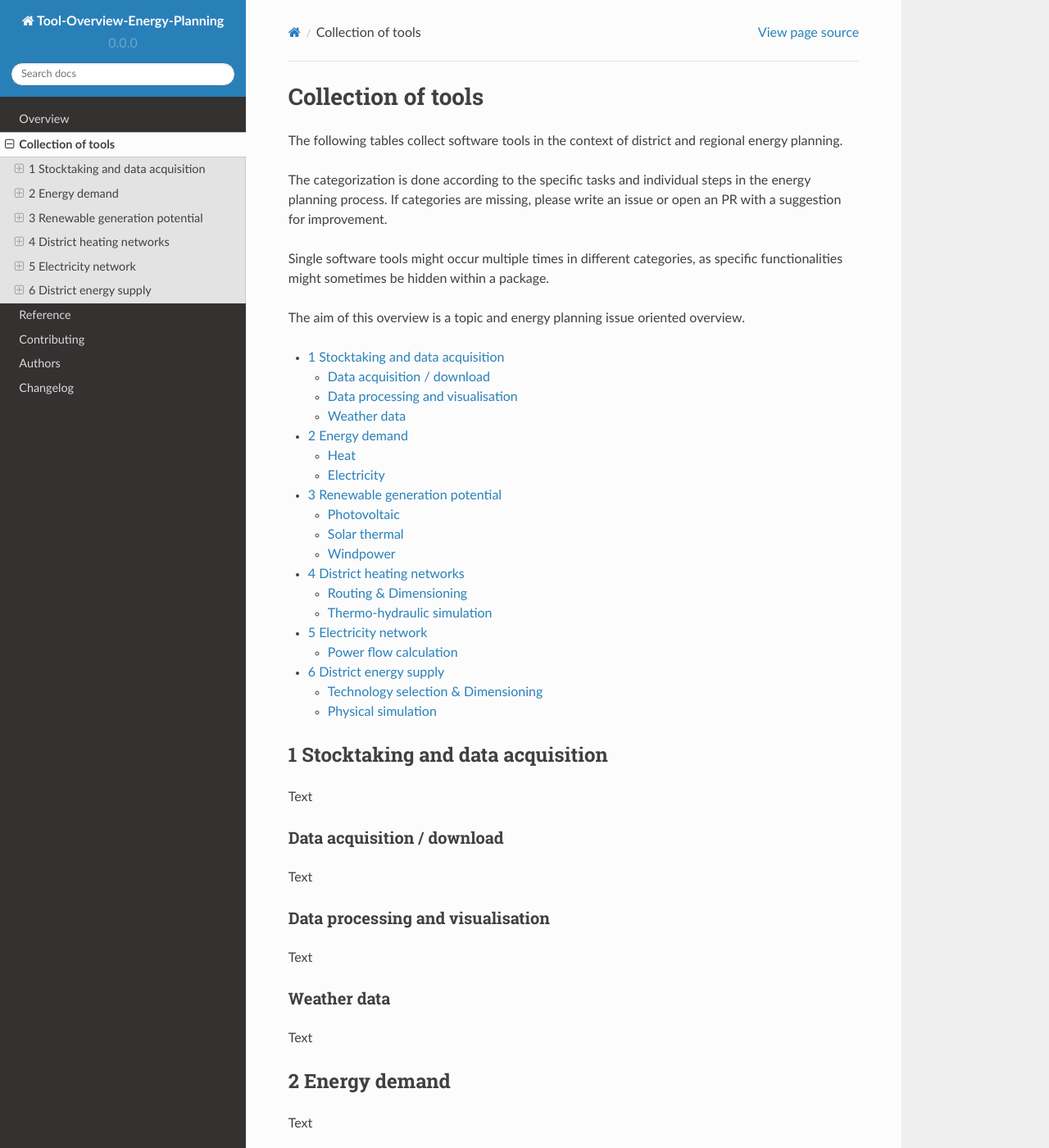
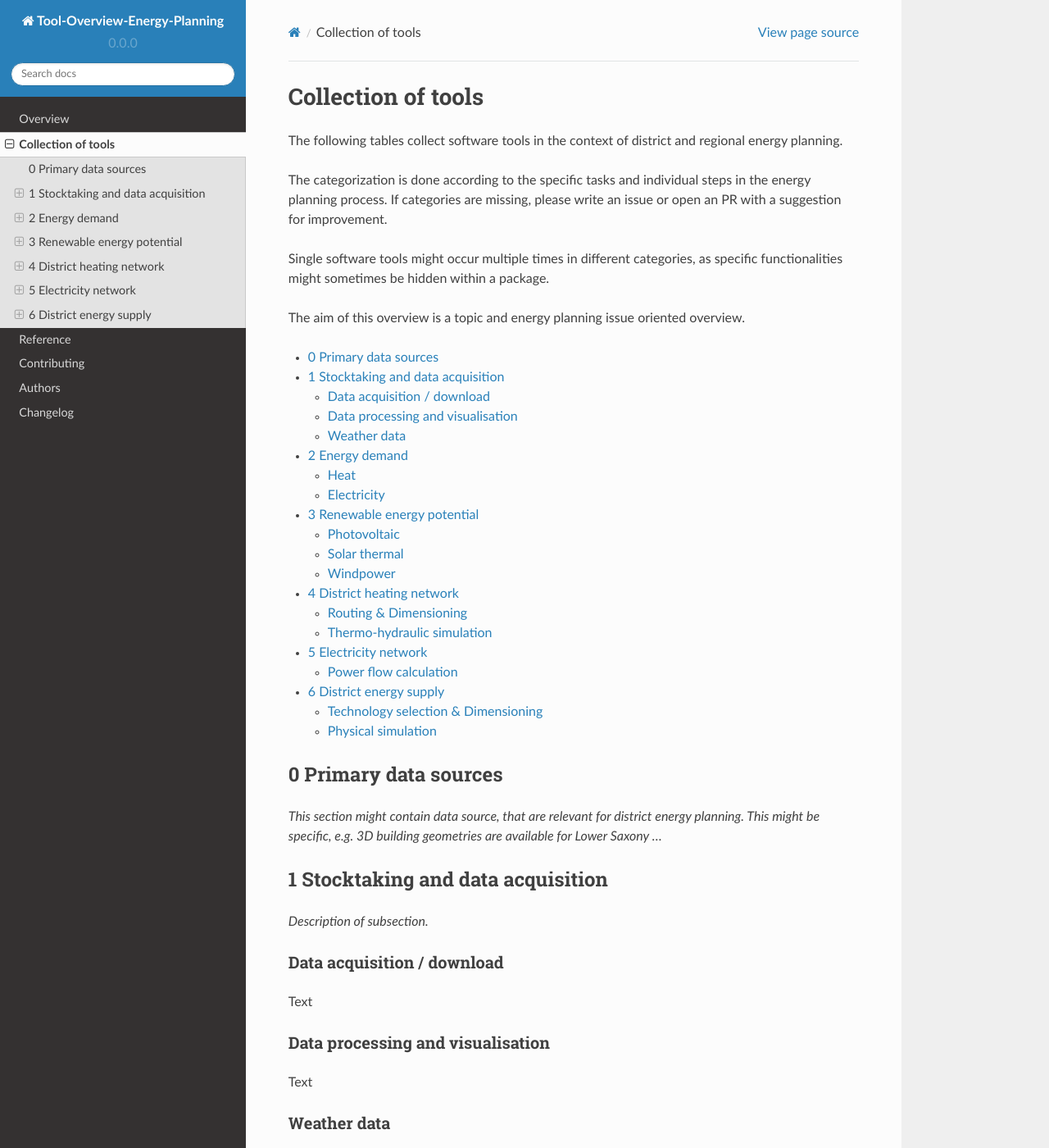
Before and after one commit to quarree100/tool-overview-energy-planning, a Sphinx documentation site: the page built from docs/list_of_tools.rst, in a window 1280 px wide and 1400 px high. Shown: the whole window at 82% size. Built offline with Sphinx 7.4.7 and the Read the Docs theme 2.0.0, drawn with Linux system fonts in a browser that asks for light colours; some of the changed text lies outside the part shown.

Commit message:
Update description

```diff
--- a/docs/list_of_tools.rst
+++ b/docs/list_of_tools.rst
@@ -21,10 +21,18 @@ overview.
     :backlinks: top
 
 
+0 Primary data sources
+-----------------------------------
+
+*This section might contain data source, that are relevant for district energy
+planning. This might be specific, e.g. 3D building geometries are available
+for Lower Saxony ...*
+
+
 1 Stocktaking and data acquisition
---------------------------------
+-----------------------------------
 
-Text
+*Description of subsection.*
 
 
 Data acquisition / download
@@ -43,7 +51,7 @@ Weather data
 Text
 
 2 Energy demand
---------------------------------
+------------------
 
 Text
 
@@ -58,7 +66,7 @@ Electricity
 
 Text
 
-3 Renewable generation potential
+3 Renewable energy potential
 ------------------------------
 
 Text
@@ -80,8 +88,8 @@ Windpower
 Text
 
 
-4 District heating networks
--------------------------
+4 District heating network
+--------------------------
 
 Text
 
```
